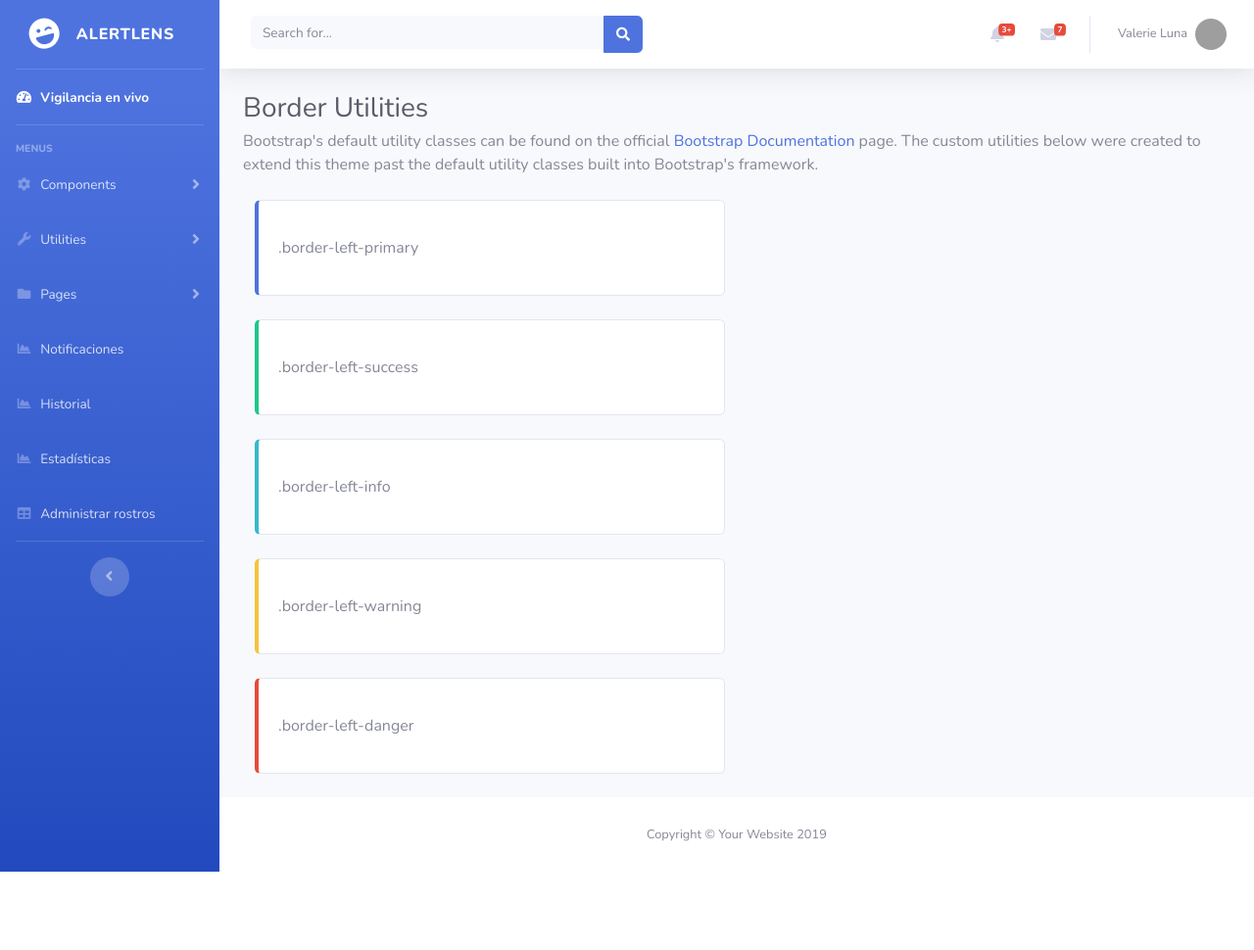
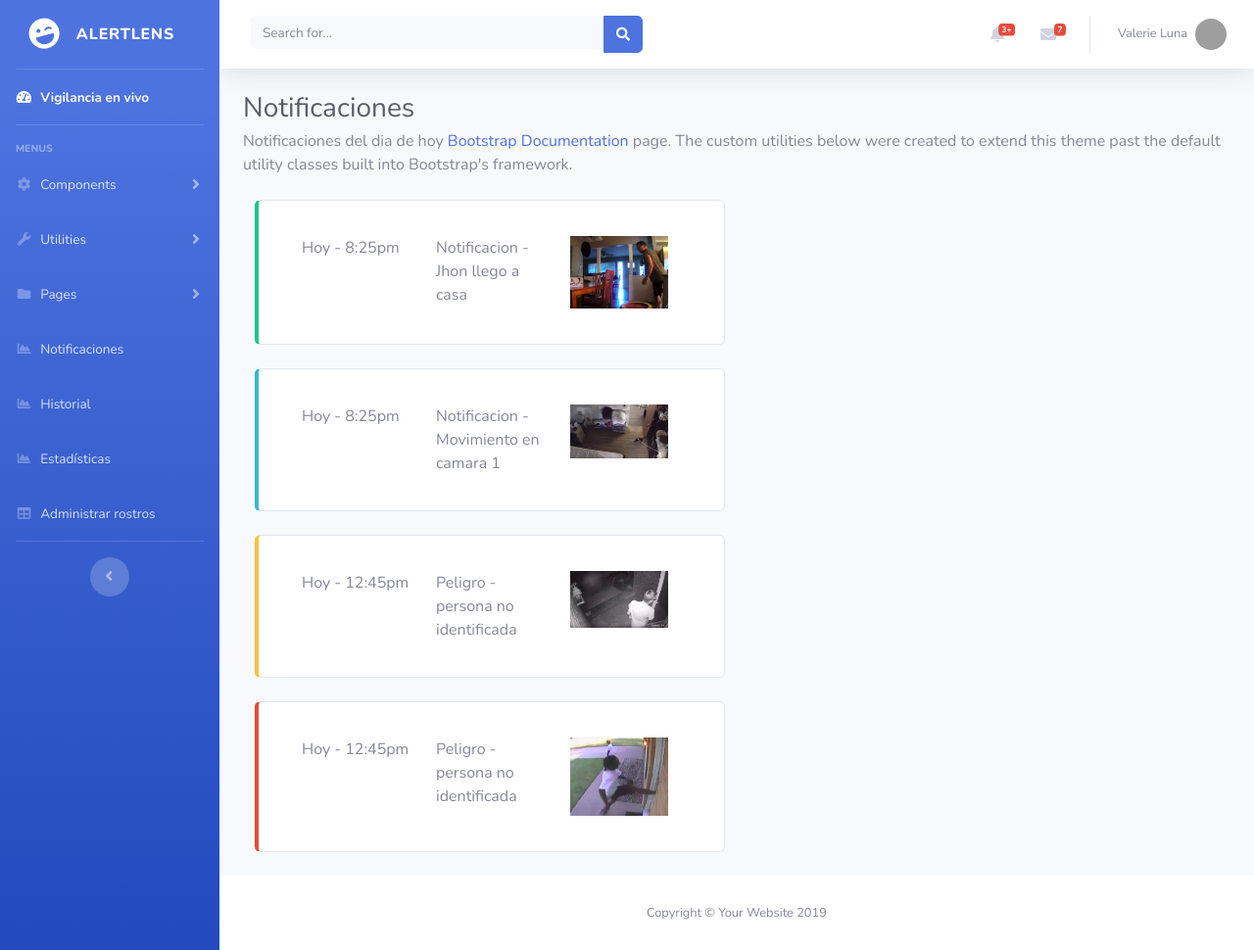
Before and after one commit to diegoamusicr/AlertLens, a Flask app: page /notificaciones in a window 1280 px wide. Shown: the whole page at 98% size. Before the commit the page ends 890 px from the top, so only its background shows below. Run offline with Flask 2, Linux system fonts and the light colour scheme; some libraries are stand-ins or nearby versions; grey boxes are pictures that could not be loaded.

Commit message:
notificaciones

```diff
--- a/templates/notificaciones.html
+++ b/templates/notificaciones.html
@@ -192,40 +192,86 @@
         <div class="container-fluid">
 
           <!-- Page Heading -->
-          <h1 class="h3 mb-1 text-gray-800">Border Utilities</h1>
-          <p class="mb-4">Bootstrap's default utility classes can be found on the official <a href="https://getbootstrap.com/docs">Bootstrap Documentation</a> page. The custom utilities below were created to extend this theme past the default utility classes built into Bootstrap's framework.</p>
+          <h1 class="h3 mb-1 text-gray-800">Notificaciones</h1>
+          <p class="mb-4">Notificaciones del dia de hoy <a href="https://getbootstrap.com/docs">Bootstrap Documentation</a> page. The custom utilities below were created to extend this theme past the default utility classes built into Bootstrap's framework.</p>
 
 
           <!-- Border Left Utilities -->
           <div class="col-lg-6">
 
-            <div class="card mb-4 py-3 border-left-primary">
+            <div class="card mb-4 py-3 border-left-success">
               <div class="card-body">
-                .border-left-primary
+                  <div class="container">
+                      <div class="row">
+                          <div class="col-sm">
+                            Hoy - 8:25pm
+                          </div>
+                        <div class="col-sm">
+                          Notificacion - Jhon llego a casa
+                        </div>
+                        <div class="col-sm">
+                            <img src="/static/img/jhon.png" width="100" class="img-fluid" alt="Responsive image">
                         </div>
                       </div>
 
-            <div class="card mb-4 py-3 border-left-success">
-              <div class="card-body">
-                .border-left-success
+                    </div>
               </div>
             </div>
 
             <div class="card mb-4 py-3 border-left-info">
                 <div class="card-body">
-                .border-left-info
+                    <div class="container">
+                        <div class="row">
+                            <div class="col-sm">
+                              Hoy - 8:25pm
+                            </div>
+                          <div class="col-sm">
+                            Notificacion - Movimiento en camara 1
+                          </div>
+                          <div class="col-sm">
+                              <img src="/static/img/cat.png" width="100" class="img-fluid" alt="Responsive image">
+                          </div>
+                        </div>
+
+                      </div>
                 </div>
               </div>
 
             <div class="card mb-4 py-3 border-left-warning">
                 <div class="card-body">
-                .border-left-warning
+                    <div class="container">
+                        <div class="row">
+                            <div class="col-sm">
+                              Hoy - 12:45pm
+                            </div>
+                          <div class="col-sm">
+                            Peligro - persona no identificada
+                          </div>
+                          <div class="col-sm">
+                              <img src="/static/img/sujeto.png" width="100" class="img-fluid" alt="Responsive image">
+                          </div>
+                        </div>
+
+                      </div>
                 </div>
               </div>
 
               <div class="card mb-4 py-3 border-left-danger">
                   <div class="card-body">
-                .border-left-danger
+                      <div class="container">
+                          <div class="row">
+                              <div class="col-sm">
+                                Hoy - 12:45pm
+                              </div>
+                            <div class="col-sm">
+                              Peligro - persona no identificada
+                            </div>
+                            <div class="col-sm">
+                                <img src="/static/img/robo.png" width="100" class="img-fluid" alt="Responsive image">
+                            </div>
+                          </div>
+
+                        </div>
                   </div>
                 </div>
 
```
Lines whose indentation alone changed are shown as unchanged.
